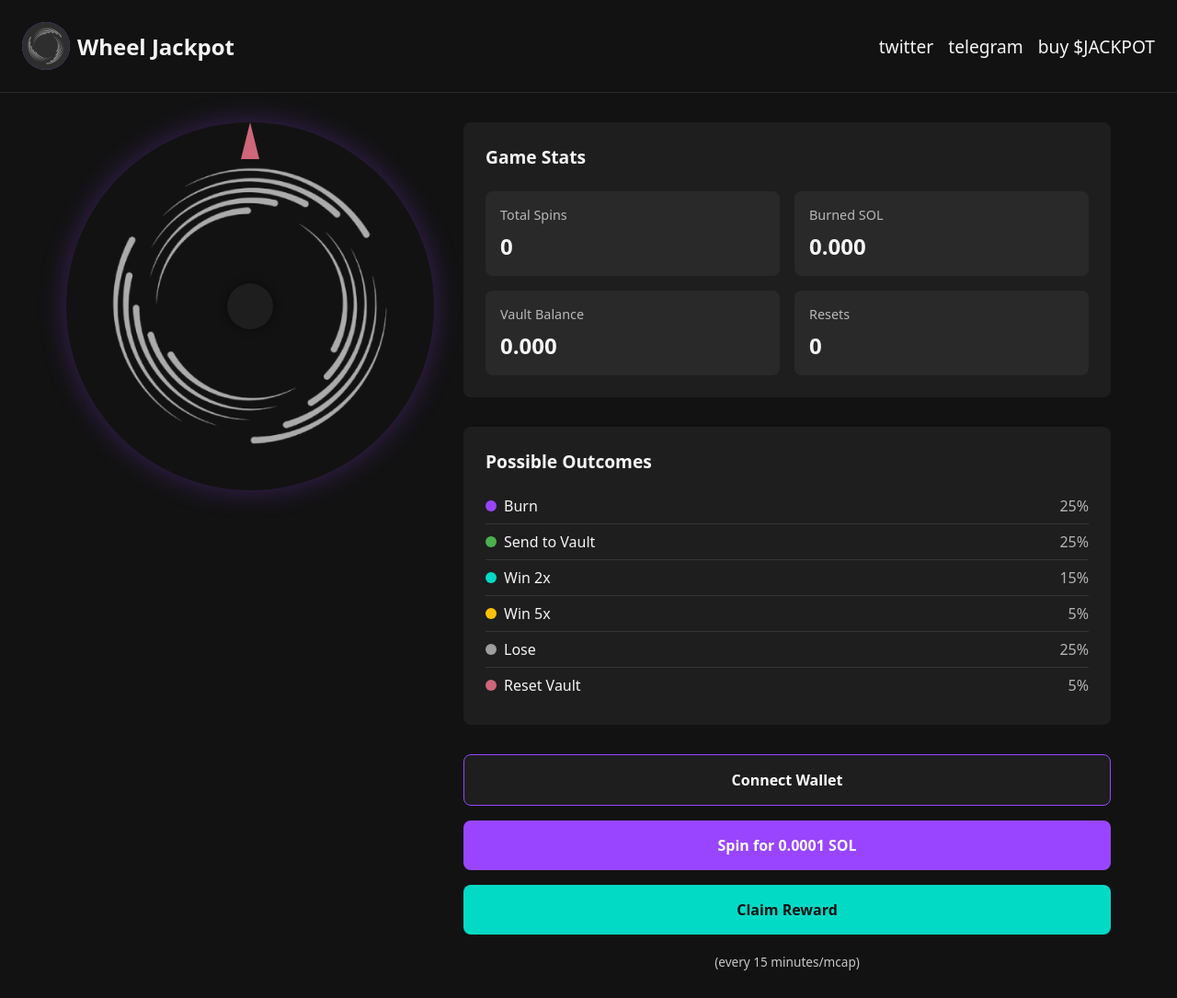
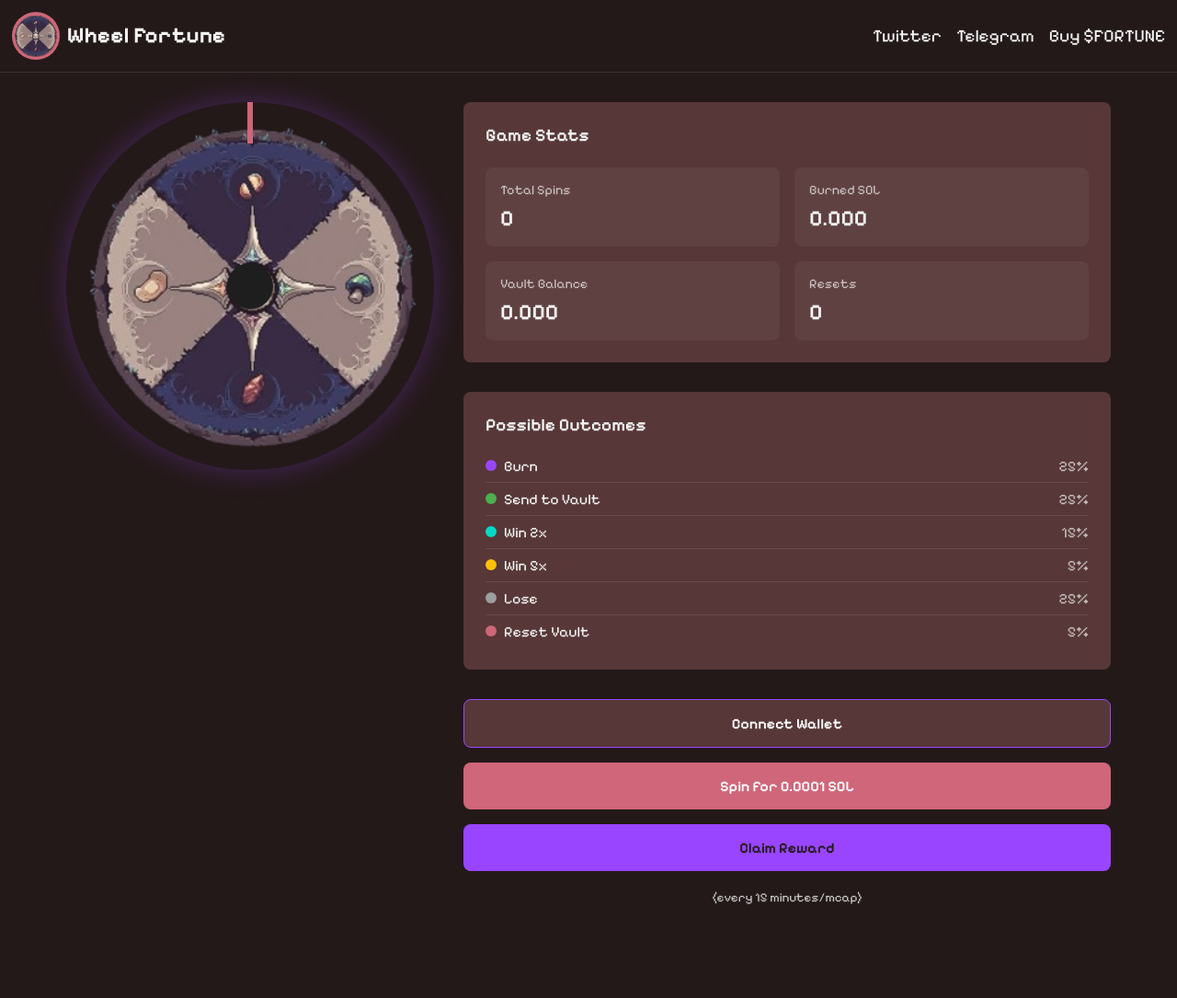
Before and after one commit to Alleyhustler/wheel, a plain HTML site: page index.html in a window 1280 px wide. Shown: the top 1085 px of the page at 92% size. Drawn offline with Linux system fonts and the light colour scheme; a web font is replaced by a local one.

Commit message:
Add files via upload

```diff
--- a/index.html
+++ b/index.html
@@ -5,10 +5,11 @@
     <meta name="viewport" content="width=device-width, initial-scale=1.0">
     <title>Wheel Jackpot </title>
     <link href="https://fonts.googleapis.com/css2?family=Langar&display=swap" rel="stylesheet">
+    <link href="https://fonts.googleapis.com/css2?family=Pixelify+Sans:wght@400..700&display=swap" rel="stylesheet">
     <style>
    :root {
             --primary: #9945FF;
-            --background: #121212;
+            --background: #241919;
             --surface: #1E1E1E;
             --text: #F5F5F5;
             --accent: #03DAC6;
@@ -19,7 +20,7 @@
             margin: 0;
             padding: 0;
             box-sizing: border-box;
-            font-family: "Langar", system-ui;
+            font-family: "Pixelify Sans", sans-serif;
         }
 
         body {
@@ -34,7 +35,7 @@
             display: flex;
             justify-content: space-between;
             align-items: center;
-            padding: 1.5rem;
+            padding: 0.8rem;
             border-bottom: 1px solid rgba(255, 255, 255, 0.1);
         }
 
@@ -95,6 +96,21 @@
             .game-container {
                 flex-direction: row;
                 align-items: flex-start;
+                justify-content: center;
+                flex-wrap: wrap;
+            }
+
+            /* Adjust wheel to be positioned center-left */
+            .wheel-container {
+                flex: 0 1 40%; /* Adjust the flex basis to control the width */
+                margin-right: 2rem; /* Add some space between the wheel and game info */
+                order: 1; /* Ensure the wheel is first in the flex order */
+                margin-left: 2rem; /* Add left margin to push it slightly to the left */
+            }
+
+            .game-info {
+                flex: 0 1 55%; /* Adjust the flex basis for the game info */
+                order: 2; /* Ensure the game info is second in the flex order */
             }
         }
 
@@ -103,13 +119,14 @@
             width: 100%;
             max-width: 400px;
             aspect-ratio: 1;
+            margin: 0 auto; /* Center the wheel on smaller screens */
         }
 
         .wheel {
             width: 100%;
             height: 100%;
             border-radius: 50%;
-            background: url('0d15ef5003fea577943d3a52eb1cac48-removebg-preview (1) (1).png') no-repeat center center;
+            background: url('image-removebg-preview (14).png') no-repeat center center;
             background-size: cover;
             transition: transform 4s cubic-bezier(0.17, 0.67, 0.83, 0.67);
             box-shadow: 0 0 30px rgba(153, 69, 255, 0.3);
@@ -135,10 +152,10 @@
             top: 0;
             left: 50%;
             transform: translateX(-50%);
-            width: 20px;
-            height: 40px;
+            width: 6px;
+            height: 45px;
             background: var(--error);
-            clip-path: polygon(50% 0%, 0% 100%, 100% 100%);
+            clip-path: rectangular(50% 0%, 0% 100%, 100% 100%);
             z-index: 5;
         }
 
@@ -151,7 +168,7 @@
         }
 
         .stats-container {
-            background: var(--surface);
+            background: #573737;
             border-radius: 8px;
             padding: 1.5rem;
             display: flex;
@@ -216,16 +233,16 @@
         }
 
         .wallet-btn {
-            background: var(--surface);
+            background: #573737;
             border: 1px solid var(--primary);
         }
 
         .spin-btn {
-            background: var(--primary);
+            background: var(--error);
         }
 
         .claim-btn {
-            background: var(--accent);
+            background: var(--primary);
             color: var(--background);
         }
 
@@ -294,7 +311,7 @@
         }
 
         .outcomes-container {
-            background: var(--surface);
+            background: #573737;
             border-radius: 8px;
             padding: 1.5rem;
         }
@@ -414,7 +431,7 @@
             width: 52px;
             height: 52px;
             border-radius: 50%;
-            background: var(--primary);
+            background: var(--error);
             display: flex;
             align-items: center;
             justify-content: center;
@@ -434,14 +451,14 @@
         <div class="logo">
             <div class="logo-circle">
                 <!-- Replace 'logo.png' with the path to your image -->
-                <img src="0d15ef5003fea577943d3a52eb1cac48-removebg-preview (1).png" alt="SOL Spinner Logo">
+                <img src="image-removebg-preview (14).png" alt="SOL Spinner Logo">
             </div>
-            <div class="title">Wheel Jackpot</div>
+            <div class="title">Wheel Fortune</div>
         </div>
         <div class="social-links">
-            <a href="https://x.com/Wheel_Coin">twitter</a>
-            <a href="https://t.me/wheelpot">telegram</a>
-            <a href="https://pump.fun/profile/12po7DAgkYhFkuY367F13wsbwwRENxJLFQEhED8uV7oy">buy $JACKPOT</a>
+            <a href="https://x.com/WheelFortuneFun">Twitter</a>
+            <a href="https://t.me/wheelfortuneee">Telegram</a>
+            <a href="https://pump.fun/profile/CwVmBEUKcie3wYqgvwdDm7STKvRwYaxXvw1mwD6PyBVf">Buy $FORTUNE</a>
         </div>
     </header>
 
```
Also changed, not shown: Wheel Jackpot.png (added), edc289a553c51ee6e0d6a0e13ced33f1.jpg (added), fhsda.png (added), image-removebg-preview (14).png (added).
